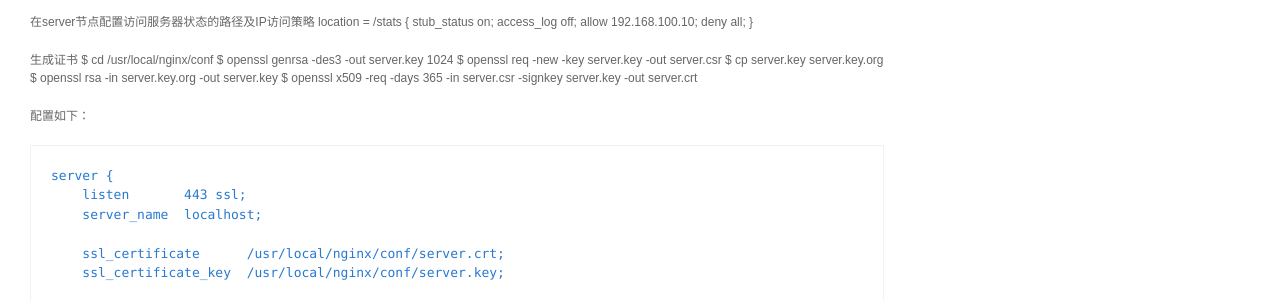
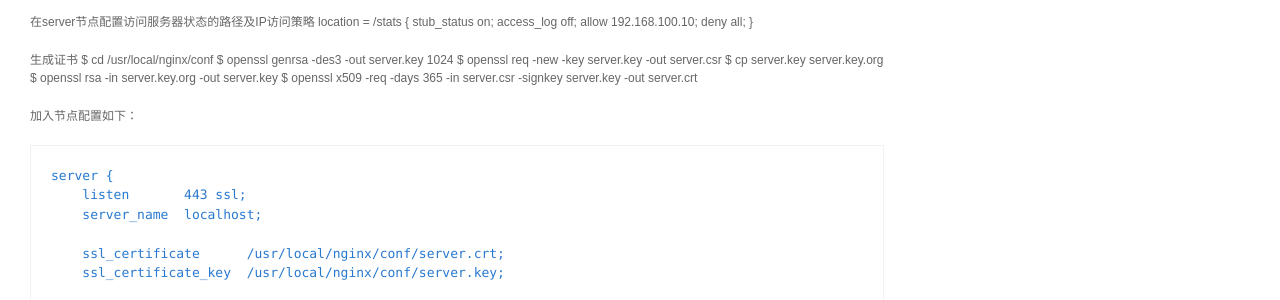
Before and after one commit to Motang/motang.github.io, a Jekyll site: the page built from _posts/2015-03-10-ngnix学习笔记.md, in a window 1280 px wide. Shown: the part 621-921 px from the top of the page. Built offline with Jekyll 4.4.1, drawn with Linux system fonts in a browser that asks for light colours.

Commit message:
修改nginx

```diff
--- a/_posts/2015-03-10-ngnix学习笔记.md
+++ b/_posts/2015-03-10-ngnix学习笔记.md
@@ -49,7 +49,7 @@ $ cp server.key server.key.org
 $ openssl rsa -in server.key.org -out server.key
 $ openssl x509 -req -days 365 -in server.csr -signkey server.key -out server.crt
 
-配置如下：
+加入节点配置如下：
 
     server {
         listen       443 ssl;
```
